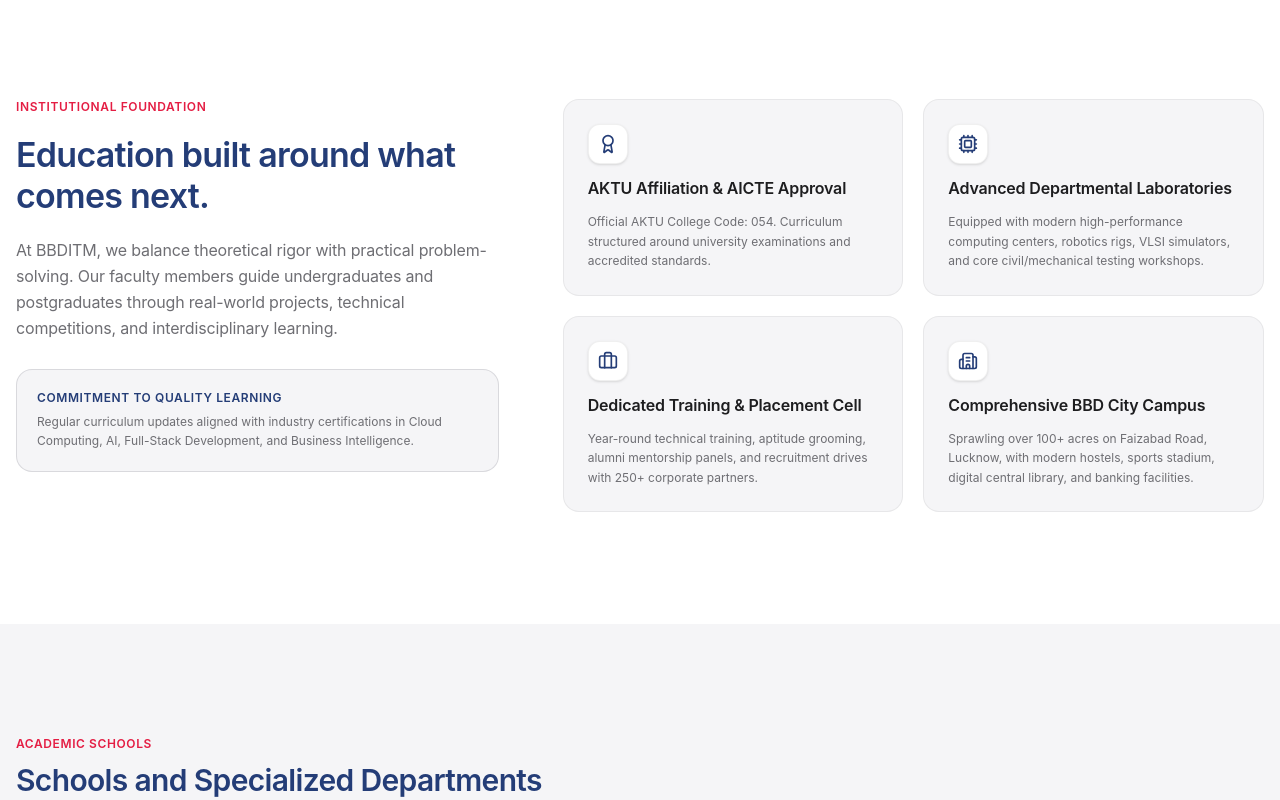
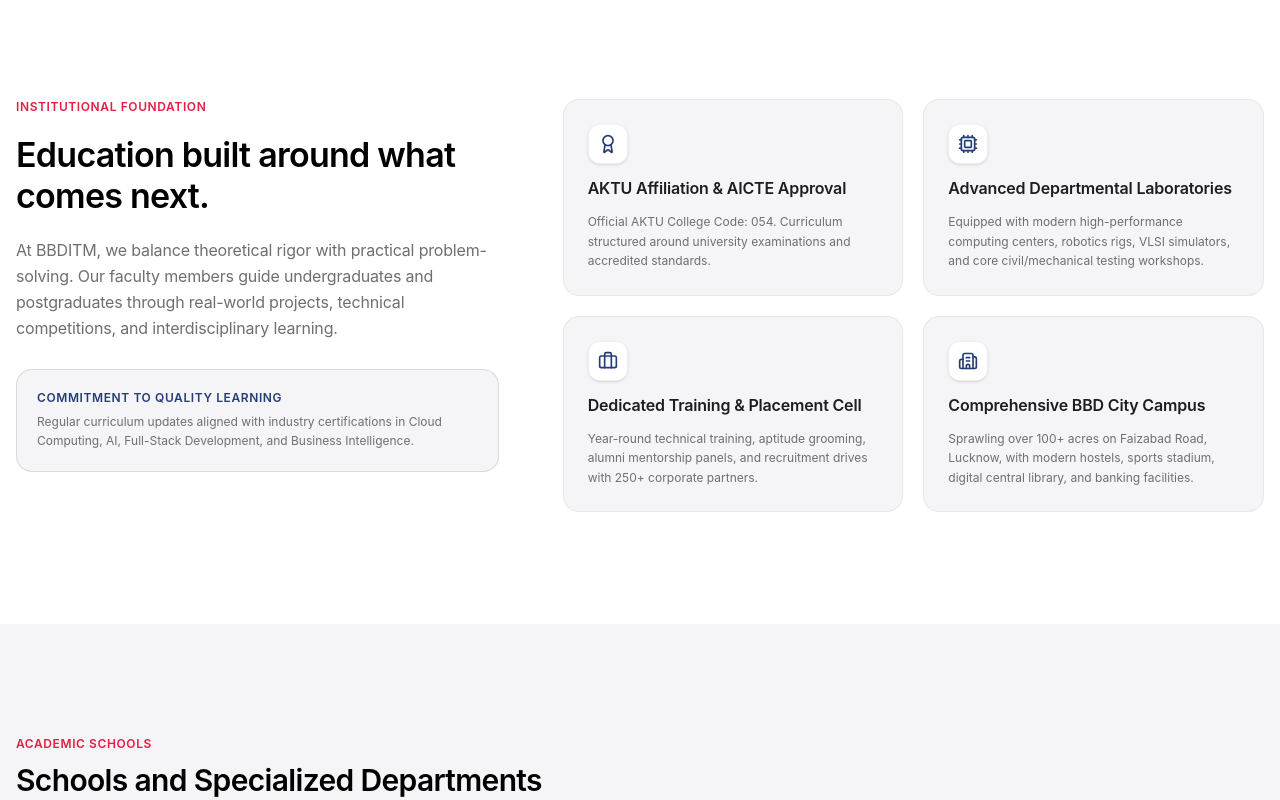
Before and after one commit to satishcheckgit/bbditm, a Next.js app: page / in a window 1280 px wide. Shown: the part 1640-2440 px from the top of the page. Built offline with nearby package versions, Linux system fonts and the light colour scheme; no server answers.

Commit message:
text color changes done

```diff
--- a/src/components/sections/proof/university-proof.tsx
+++ b/src/components/sections/proof/university-proof.tsx
@@ -39,7 +39,7 @@
             <p className="text-xs font-semibold uppercase tracking-wider text-[#e41d43]">
               Institutional Foundation
             </p>
-            <h2 className="text-2xl sm:text-3xl lg:text-[34px] font-semibold text-[#243d77] tracking-tight leading-[1.2] font-heading">
+            <h2 className="text-2xl sm:text-3xl lg:text-[34px] font-semibold text-black tracking-tight leading-[1.2] font-heading">
               Education built around what comes next.
             </h2>
             <p className="text-sm sm:text-base text-[#6e6e73] leading-relaxed">
--- a/src/components/ui/section-heading.tsx
+++ b/src/components/ui/section-heading.tsx
@@ -39,7 +39,7 @@
       <h2
         className={cn(
           "text-2xl sm:text-3xl font-semibold tracking-tight leading-snug font-heading",
-          isDark ? "text-white" : "text-[#243d77]"
+          isDark ? "text-white" : "text-black"
         )}
       >
         {title}
```
Also changed, not shown: 1 other file (tests, documents, lock files or other folders).
